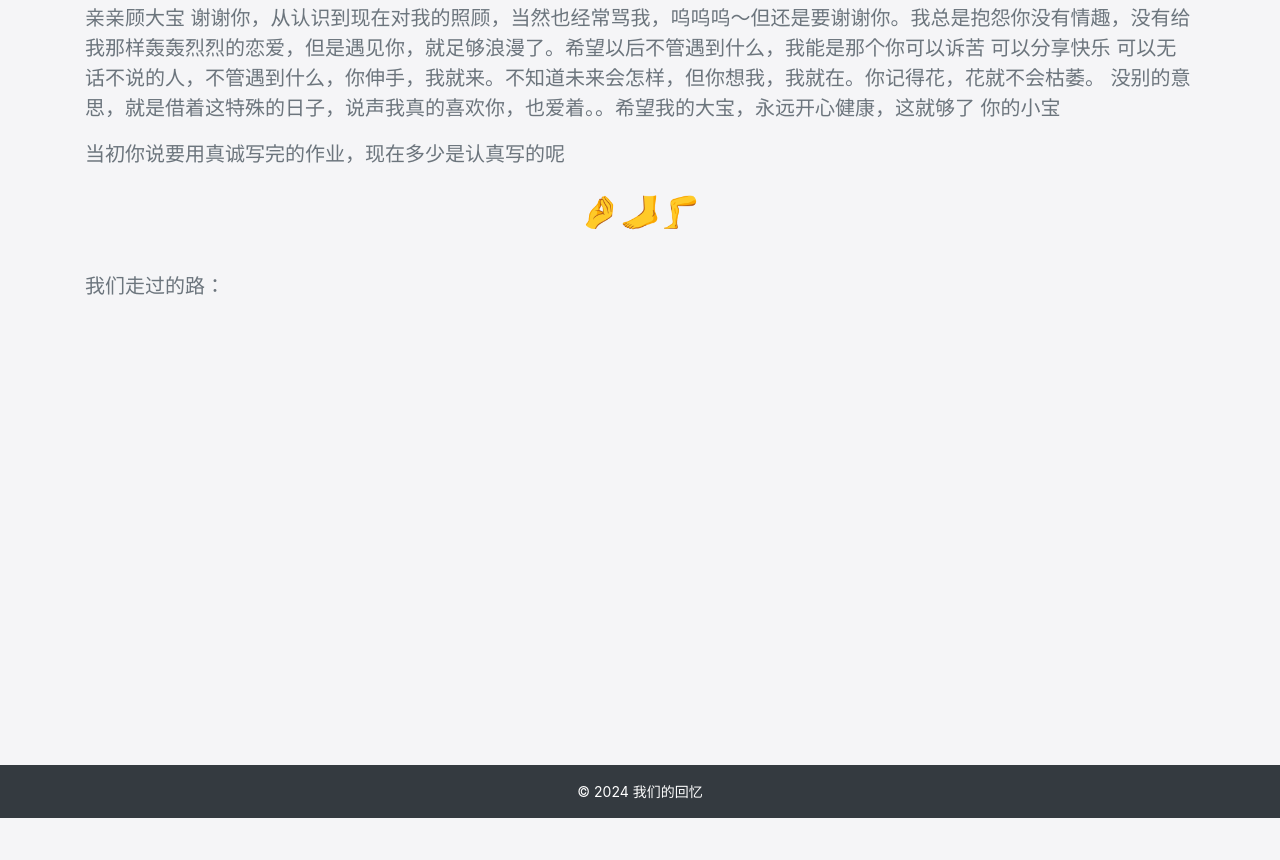
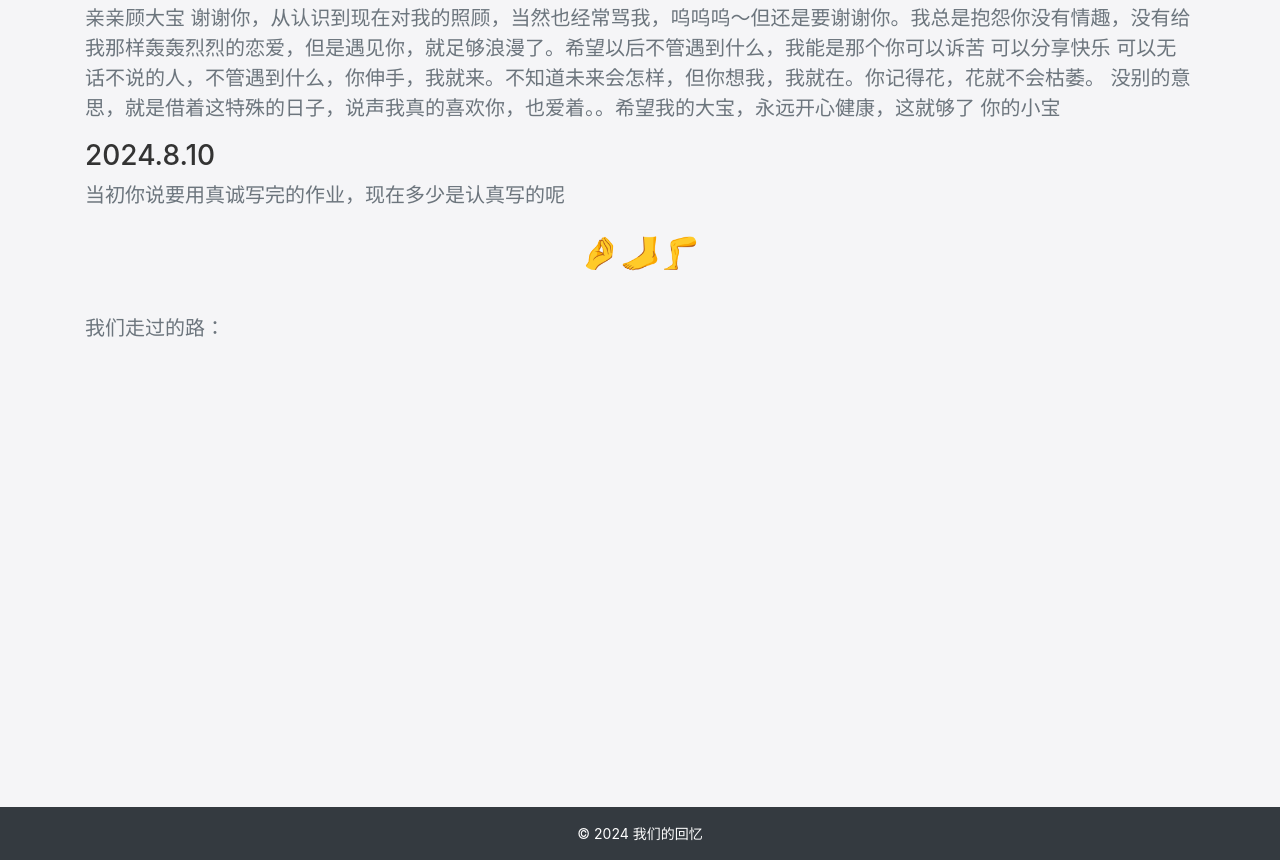
Before and after one commit to aooy1314/GCM, a plain HTML site: page index.html in a window 1280 px wide. Shown: the part 1039-1899 px from the top of the page. Before the commit the page ends 1857 px from the top, so only its background shows below. Drawn offline with nearby package versions, Linux system fonts and the light colour scheme; files whose address does not match are found by name.

Commit message:
Update index.html

```diff
--- a/index.html
+++ b/index.html
@@ -52,6 +52,7 @@
 谢谢你，从认识到现在对我的照顾，当然也经常骂我，呜呜呜～但还是要谢谢你。我总是抱怨你没有情趣，没有给我那样轰轰烈烈的恋爱，但是遇见你，就足够浪漫了。希望以后不管遇到什么，我能是那个你可以诉苦 可以分享快乐 可以无话不说的人，不管遇到什么，你伸手，我就来。不知道未来会怎样，但你想我，我就在。你记得花，花就不会枯萎。
 没别的意思，就是借着这特殊的日子，说声我真的喜欢你，也爱着。。希望我的大宝，永远开心健康，这就够了
 你的小宝</p>
+                <h3>2024.8.10</h3>
                 <p>当初你说要用真诚写完的作业，现在多少是认真写的呢</p>
             </article>
             <!-- 更多日记 -->
```
